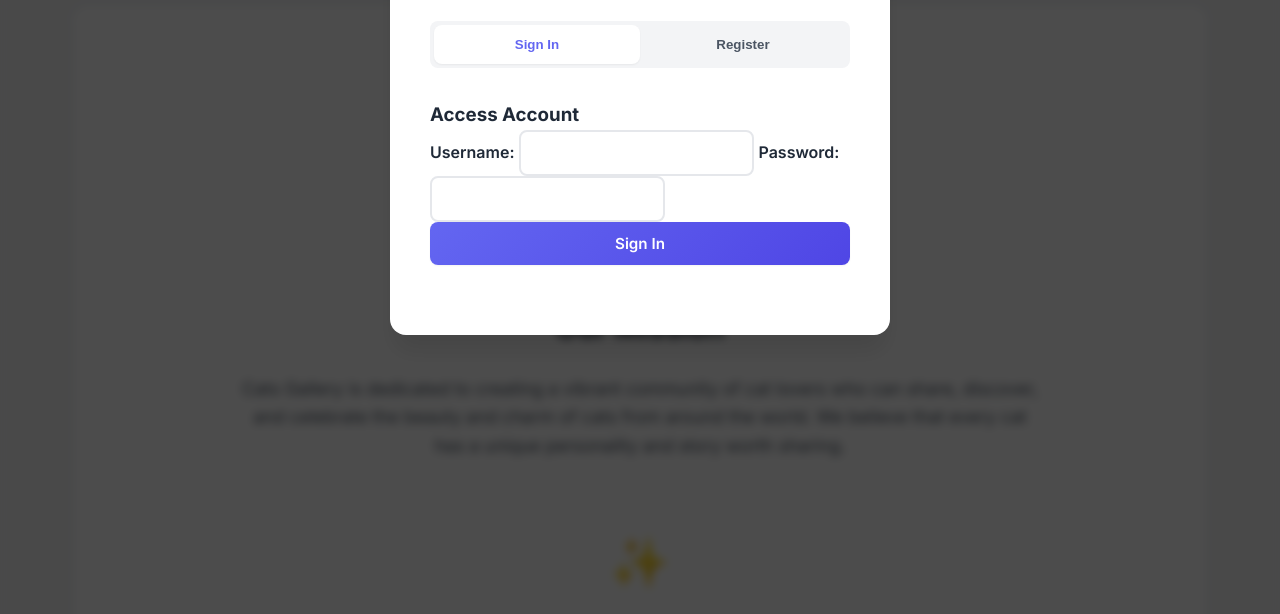
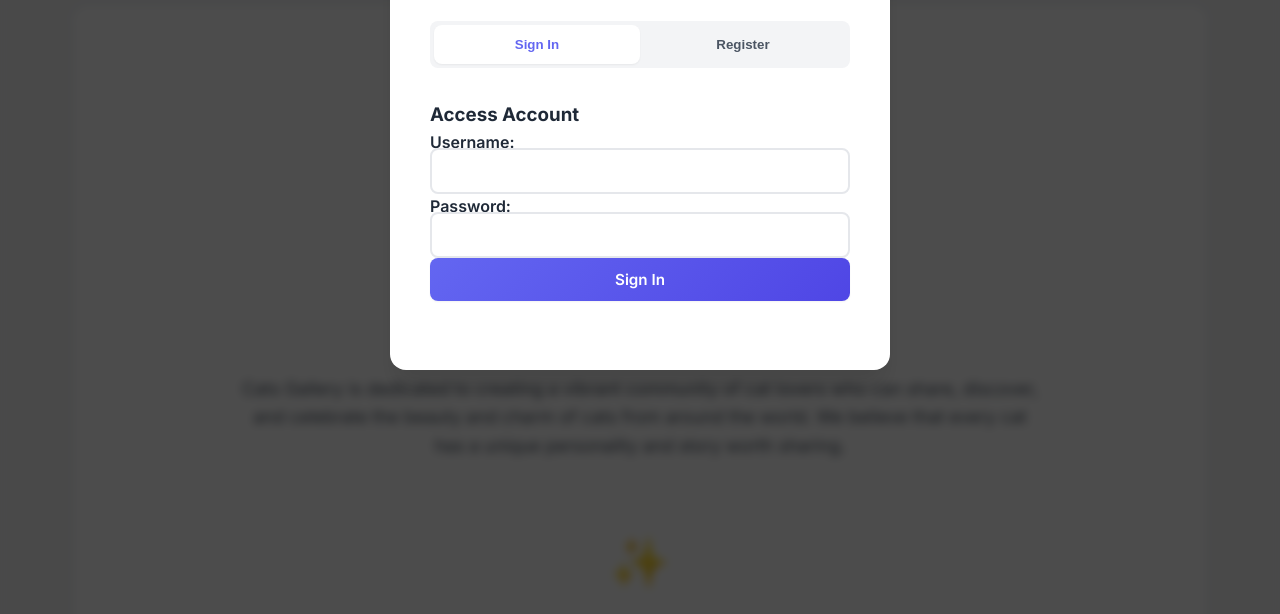
Before and after one commit to HiXaM94/nodejsProjets, a website: page public/about.html in a window 1280 px wide. Both pictures are taken after a click on the button "Login". Shown: the part 145-759 px from the top of the page. Drawn offline with Linux system fonts and the light colour scheme; no server answers.

Commit message:
Fix form layout: enforce block labels and full-width inputs

```diff
--- a/public/style.css
+++ b/public/style.css
@@ -576,26 +576,33 @@ body {
     transform: rotate(90deg);
 }
 
-/* Form Styles */
+/* ===== FORM STYLES (Robust) ===== */
 form {
     display: flex;
     flex-direction: column;
     gap: 1rem;
+    width: 100%;
 }
 
 label {
     font-weight: 600;
     color: var(--text-dark);
     margin-bottom: -0.5rem;
+    display: block;
+    /* Ensure label takes full width */
 }
 
 input,
 textarea {
+    width: 100%;
+    /* Ensure input takes full width */
     padding: 0.75rem;
     border: 2px solid var(--border-color);
     border-radius: var(--radius-md);
     font-size: 1rem;
     transition: var(--transition);
+    box-sizing: border-box;
+    /* Prevent padding from adding to width */
 }
 
 input:focus,
@@ -672,7 +679,7 @@ textarea:focus {
     color: #ef4444;
 }
 
-/* ===== PAGE LAYOUT (Restored) ===== */
+/* ===== PAGE LAYOUT ===== */
 .page-container {
     padding: 2rem;
     max-width: 1200px;
@@ -703,7 +710,7 @@ textarea:focus {
     color: var(--text-medium);
 }
 
-/* ===== ABOUT PAGE (Restored) ===== */
+/* ===== ABOUT PAGE ===== */
 .about-section {
     margin-bottom: 4rem;
     text-align: center;
@@ -804,7 +811,7 @@ textarea:focus {
     margin-top: 2rem;
 }
 
-/* ===== CONTACT PAGE (Restored) ===== */
+/* ===== CONTACT PAGE ===== */
 .contact-grid {
     display: grid;
     grid-template-columns: 1fr 1fr;
```
